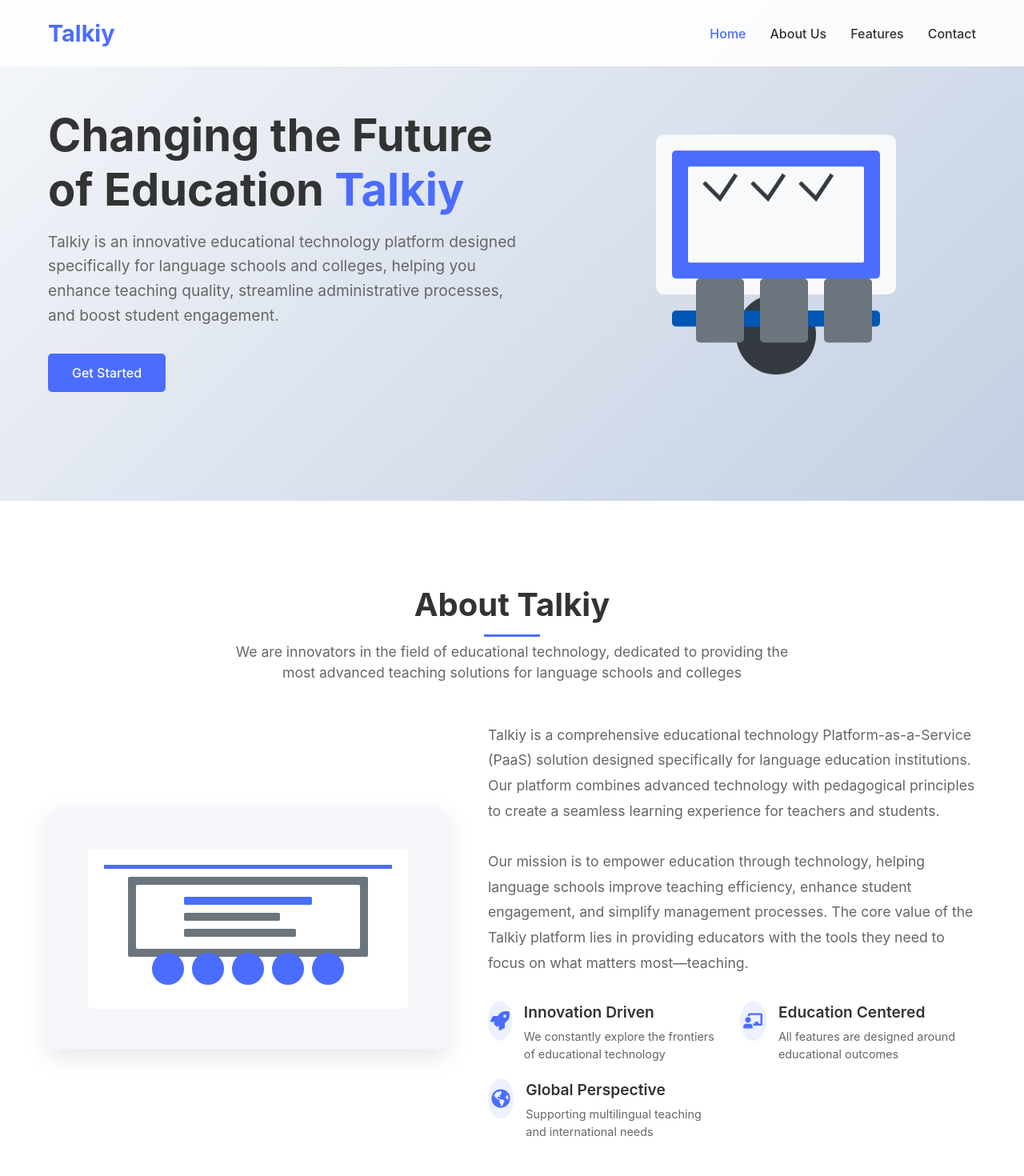
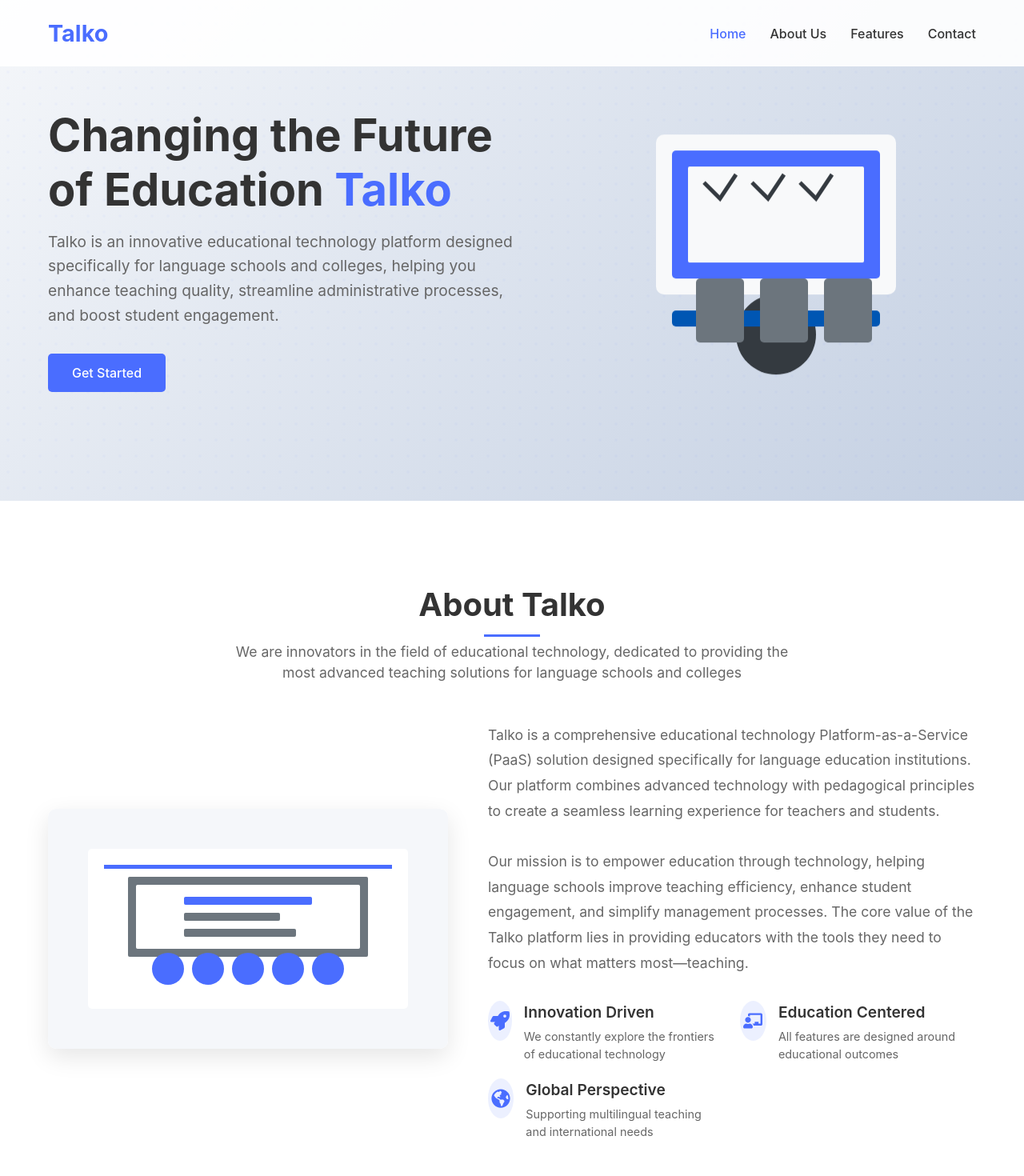
Before and after one commit to Jdwang23/talko, a React (Create React App) app: page / in a window 1280 px wide. Shown: the top 1470 px of the page at 80% size. Built offline with nearby package versions, Linux system fonts and the light colour scheme.

Commit message:
update name

```diff
--- a/src/components/About.tsx
+++ b/src/components/About.tsx
@@ -149,7 +149,7 @@ const FeatureText = styled.div`
 /**
  * About Component
  *
- * This component displays information about Talkiy, including:
+ * This component displays information about Talko, including:
  * - Company introduction and mission statement
  * - Main visual illustration
  * - Key features and unique selling points with icons
@@ -161,21 +161,21 @@ const About: React.FC = () => {
   return (
     <AboutSection id="about">
       <AboutContainer>
-        <SectionTitle>About Talkiy</SectionTitle>
+        <SectionTitle>About Talko</SectionTitle>
         <SectionSubtitle>
           We are innovators in the field of educational technology, dedicated to providing the most advanced teaching solutions for language schools and colleges
         </SectionSubtitle>
 
         <AboutContent>
           <AboutImage>
-            <img src="/about-image.svg" alt="About Talkiy" />
+            <img src="/about-image.svg" alt="About Talko" />
           </AboutImage>
 
           <AboutText>
             <AboutDescription>
-              Talkiy is a comprehensive educational technology Platform-as-a-Service (PaaS) solution designed specifically for language education institutions. Our platform combines advanced technology with pedagogical principles to create a seamless learning experience for teachers and students.
+              Talko is a comprehensive educational technology Platform-as-a-Service (PaaS) solution designed specifically for language education institutions. Our platform combines advanced technology with pedagogical principles to create a seamless learning experience for teachers and students.
               <br /><br />
-              Our mission is to empower education through technology, helping language schools improve teaching efficiency, enhance student engagement, and simplify management processes. The core value of the Talkiy platform lies in providing educators with the tools they need to focus on what matters most—teaching.
+              Our mission is to empower education through technology, helping language schools improve teaching efficiency, enhance student engagement, and simplify management processes. The core value of the Talko platform lies in providing educators with the tools they need to focus on what matters most—teaching.
             </AboutDescription>
 
             <AboutFeatures>
--- a/src/components/CTA.tsx
+++ b/src/components/CTA.tsx
@@ -84,7 +84,7 @@ const CTA: React.FC = () => {
       <CTAContainer>
         <CTATitle>Ready to Transform Your Educational Experience?</CTATitle>
         <CTADescription>
-          Join Talkiy to provide your language school or college with a modern educational technology platform. Our solutions will help you improve teaching efficiency, enhance student engagement, and streamline management processes.
+          Join Talko to provide your language school or college with a modern educational technology platform. Our solutions will help you improve teaching efficiency, enhance student engagement, and streamline management processes.
         </CTADescription>
         <CTAButton
           to="contact"
--- a/src/components/ContactForm.tsx
+++ b/src/components/ContactForm.tsx
@@ -183,7 +183,7 @@ const ContactForm: React.FC = () => {
       <ContactContainer>
         <SectionTitle>Contact Us</SectionTitle>
         <SectionSubtitle>
-          Fill out the form below to learn how Talkiy can support your educational institution
+          Fill out the form below to learn how Talko can support your educational institution
         </SectionSubtitle>
 
         <FormWrapper>
--- a/src/components/Features.tsx
+++ b/src/components/Features.tsx
@@ -180,7 +180,7 @@ const Features: React.FC = () => {
       <FeaturesContainer>
         <SectionTitle>Platform Features</SectionTitle>
         <SectionSubtitle>
-          Talkiy provides a comprehensive suite of features to help language education institutions achieve excellence in teaching
+          Talko provides a comprehensive suite of features to help language education institutions achieve excellence in teaching
         </SectionSubtitle>
 
         <FeaturesGrid>
--- a/src/components/Footer.tsx
+++ b/src/components/Footer.tsx
@@ -175,9 +175,9 @@ const Footer: React.FC = () => {
       <FooterContainer>
         <FooterContent>
           <FooterColumn>
-            <FooterLogo>Talkiy</FooterLogo>
+            <FooterLogo>Talko</FooterLogo>
             <FooterText>
-              Talkiy is an innovative educational technology platform designed for language schools and colleges, helping to enhance teaching quality, streamline management processes, and boost student engagement.
+              Talko is an innovative educational technology platform designed for language schools and colleges, helping to enhance teaching quality, streamline management processes, and boost student engagement.
             </FooterText>
           </FooterColumn>
 
@@ -250,7 +250,7 @@ const Footer: React.FC = () => {
 
         <FooterBottom>
           <FooterCopyright>
-            &copy; {currentYear} Talkiy. All rights reserved.
+            &copy; {currentYear} Talko. All rights reserved.
           </FooterCopyright>
           <ScrollToTopButton
             to="home"
--- a/src/components/Header.tsx
+++ b/src/components/Header.tsx
@@ -164,7 +164,7 @@ const Header: React.FC = () => {
     <>
       <HeaderContainer scrolled={scrolled}>
         <NavContainer>
-          <Logo>Talkiy</Logo>
+          <Logo>Talko</Logo>
           <NavLinks>
             <NavLink
               to="home"
--- a/src/components/Hero.tsx
+++ b/src/components/Hero.tsx
@@ -172,10 +172,10 @@ const Hero: React.FC = () => {
       <HeroContainer>
         <HeroContent>
           <HeroTitle>
-            Changing the Future of Education <span>Talkiy</span>
+            Changing the Future of Education <span>Talko</span>
           </HeroTitle>
           <HeroSubtitle>
-            Talkiy is an innovative educational technology platform designed specifically for language schools and colleges, helping you enhance teaching quality, streamline administrative processes, and boost student engagement.
+            Talko is an innovative educational technology platform designed specifically for language schools and colleges, helping you enhance teaching quality, streamline administrative processes, and boost student engagement.
           </HeroSubtitle>
           <ButtonWrapper>
             <HeroButton
@@ -190,7 +190,7 @@ const Hero: React.FC = () => {
           </ButtonWrapper>
         </HeroContent>
         <HeroImage>
-          <img src="/hero-image.svg" alt="Talkiy - EdTech Platform" />
+          <img src="/hero-image.svg" alt="Talko - EdTech Platform" />
         </HeroImage>
       </HeroContainer>
     </HeroSection>
```
Also changed, not shown: 1 other file (tests, documents, lock files or other folders).
